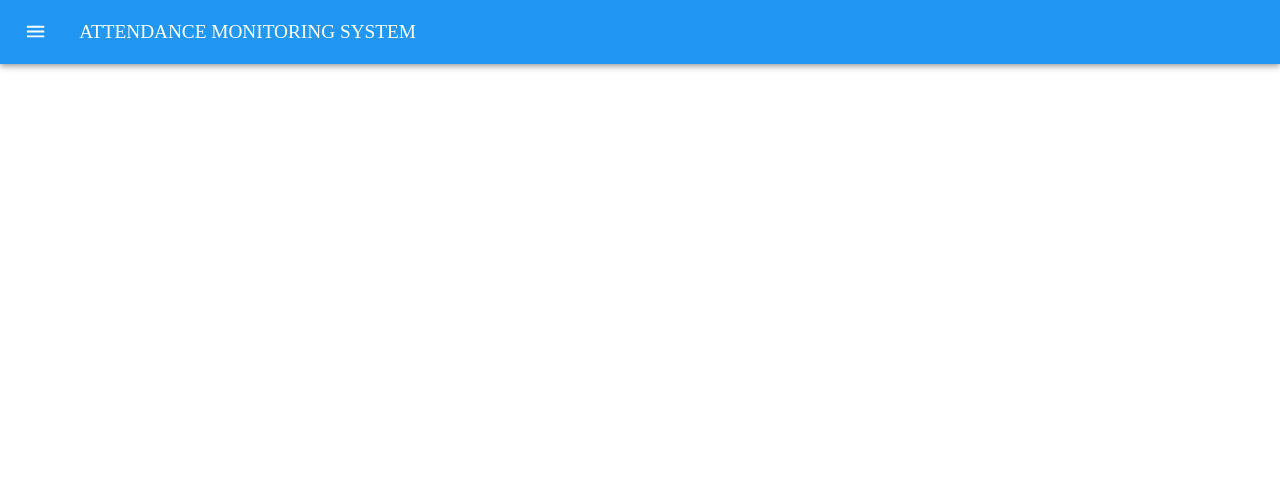
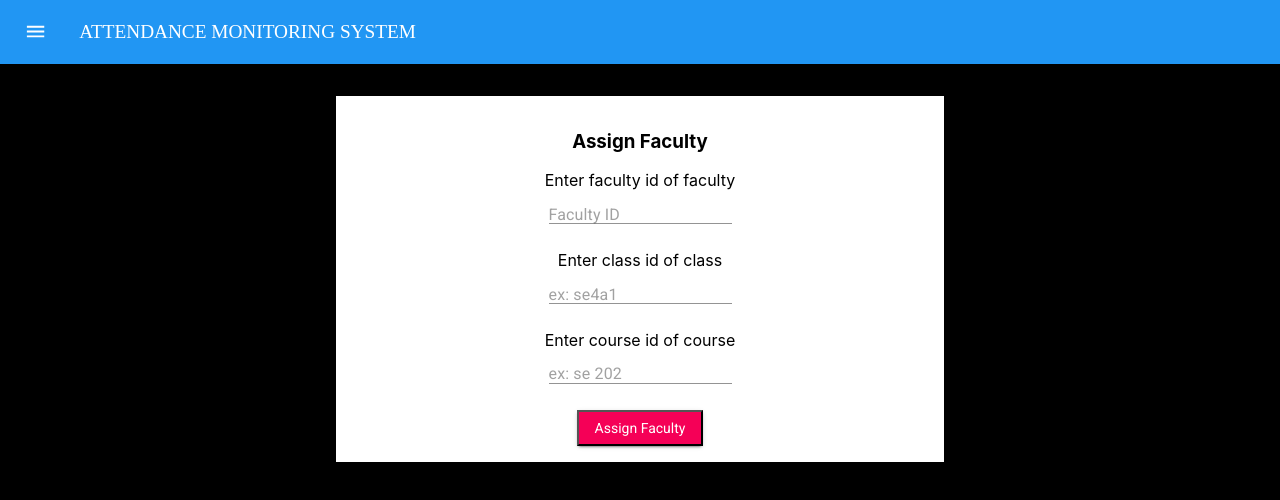
Before and after one commit to mayankarora21/Attendance-Monitoring-System, a React (Create React App) app in the folder frontend/: page /assignfaculty in a window 1280 px wide. Shown: the top 500 px of the page. Built offline with nearby package versions, Linux system fonts and the light colour scheme.

Commit message:
added assign faculty page

```diff
--- a/frontend/src/components/Admin/AssignCourse/AssignCourse.js
+++ b/frontend/src/components/Admin/AssignCourse/AssignCourse.js
@@ -14,8 +14,8 @@ class AssignCourse extends Component{
         const courseidBox=document.getElementById('courseidAssign');
 
         const assignment={
-            roll:rollBox.value,
-            courseid:courseidBox.value
+            roll:rollBox.value.toLowerCase(),
+            courseid:courseidBox.value.toLowerCase()
         };
         fetch('http://localhost:3000/assigncourse',{
             method:'post',
--- /dev/null
+++ b/frontend/src/components/Admin/AssignFaculty/AssignFaculty.js
@@ -0,0 +1,101 @@
+import React,{Component} from 'react';
+
+import TextField from '@material-ui/core/TextField';
+
+import SubmitButton from '../SubmitButton/SubmitButton';
+
+
+
+class AssignFaculty extends Component{
+    handleFormSubmit=(e)=>{
+        e.stopPropagation();
+        e.preventDefault();
+        const facultyidBox=document.getElementById('facultyid');
+        const courseidBox=document.getElementById('courseidAssignFaculty');
+        const classidBox=document.getElementById('classidAssignFaculty');
+
+        const assignment={
+            facultyid:facultyidBox.value.toLowerCase(),
+            courseid:courseidBox.value.toLowerCase(),
+            classid:classidBox.value.toLowerCase()
+        };
+        fetch('http://localhost:3000/assignfaculty',{
+            method:'post',
+            headers:{
+                'content-type':'application/json'
+            },
+            body:JSON.stringify(assignment)
+        }).then(response=>response.json())
+            .then(data=>{
+            if(data==='assignment already exist'){
+                window.alert('Such an assignment already exists');
+                return;
+            }
+            else if(data==='faculty does not exist'){
+                window.alert('This faculty does not exist');
+                return;
+            }
+            else if(data==='course does not exist'){
+                window.alert('This course does not exist');
+                return;
+            }
+            else if(data==='class does not exist'){
+                window.alert('This class does not exist');
+                return;
+            }
+            else if(data==='faculty assigned'){
+                window.alert('Faculty was successfully assigned');
+                return;
+            }
+            else{
+                window.alert('Faculty could not be assigned');
+                return;
+            }
+        })
+        courseidBox.value='';
+        classidBox.value='';
+        facultyidBox.value='';
+    }
+    render(){
+        return(
+            <div className="pa4 blackBackground">
+            <form className="bg-white w-50 centrallyAligned pv3 ph1" onSubmit={this.handleFormSubmit}>
+                <h3>Assign Faculty</h3>
+
+            Enter faculty id of faculty
+            <br></br>
+            <TextField
+                id="facultyid"
+                placeholder="Faculty ID"
+                margin="normal"
+                type="number"
+                required
+              /><br></br><br/>
+            Enter class id of class
+            <br></br>
+            <TextField
+                id="classidAssignFaculty"
+                placeholder="ex: se4a1"
+                margin="normal"
+                type="text"
+                required
+              />
+            <br></br><br/>
+            Enter course id of course
+            <br></br>
+            <TextField
+                id="courseidAssignFaculty"
+                placeholder="ex: se 202"
+                margin="normal"
+                type="text"
+                required
+              />
+            <br></br><br/>
+            <SubmitButton text="Assign Faculty"></SubmitButton>
+               </form>
+            </div>
+        );
+    }
+}
+
+export default AssignFaculty;
--- a/frontend/src/components/Routes/Routes.js
+++ b/frontend/src/components/Routes/Routes.js
@@ -8,6 +8,7 @@ import AddFaculty from '../Admin/AddFaculty/AddFaculty';
 import AddClass from '../Admin/AddClass/AddClass';
 import AddCourse from '../Admin/AddCourse/AddCourse';
 import AssignCourse from '../Admin/AssignCourse/AssignCourse';
+import AssignFaculty from '../Admin/AssignFaculty/AssignFaculty';
 
 const Routes=()=>{
     return(
@@ -17,6 +18,7 @@ const Routes=()=>{
             <Route path="/addclass" component={AddClass}></Route>
             <Route path="/addcourse" component={AddCourse}></Route>
             <Route path="/assigncourse" component={AssignCourse}></Route>
+            <Route path="/assignfaculty" component={AssignFaculty}></Route>
             <Route path="/admin" exact component={AdminHome}></Route>
             <Route path="/" exact component={Home}></Route>
         </Switch>
```
Also changed, not shown: 1 other file (tests, documents, lock files or other folders).
